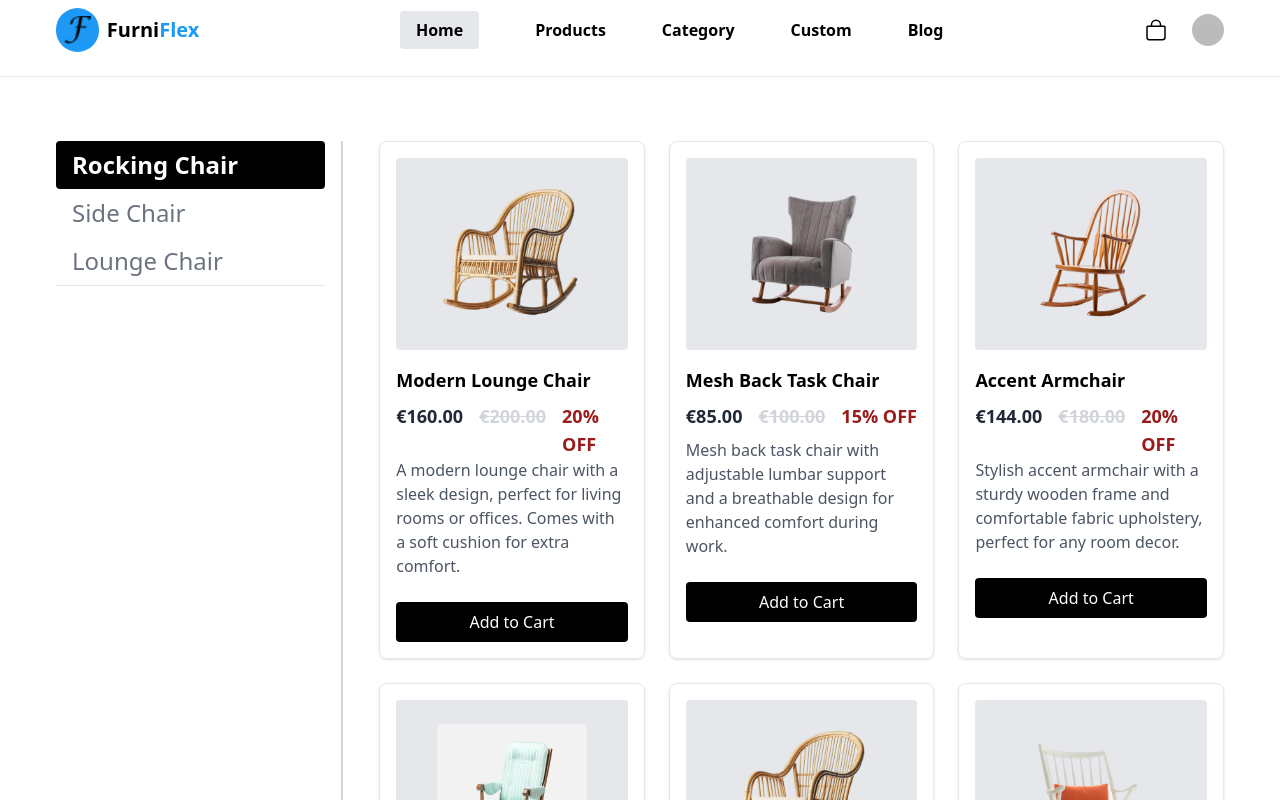
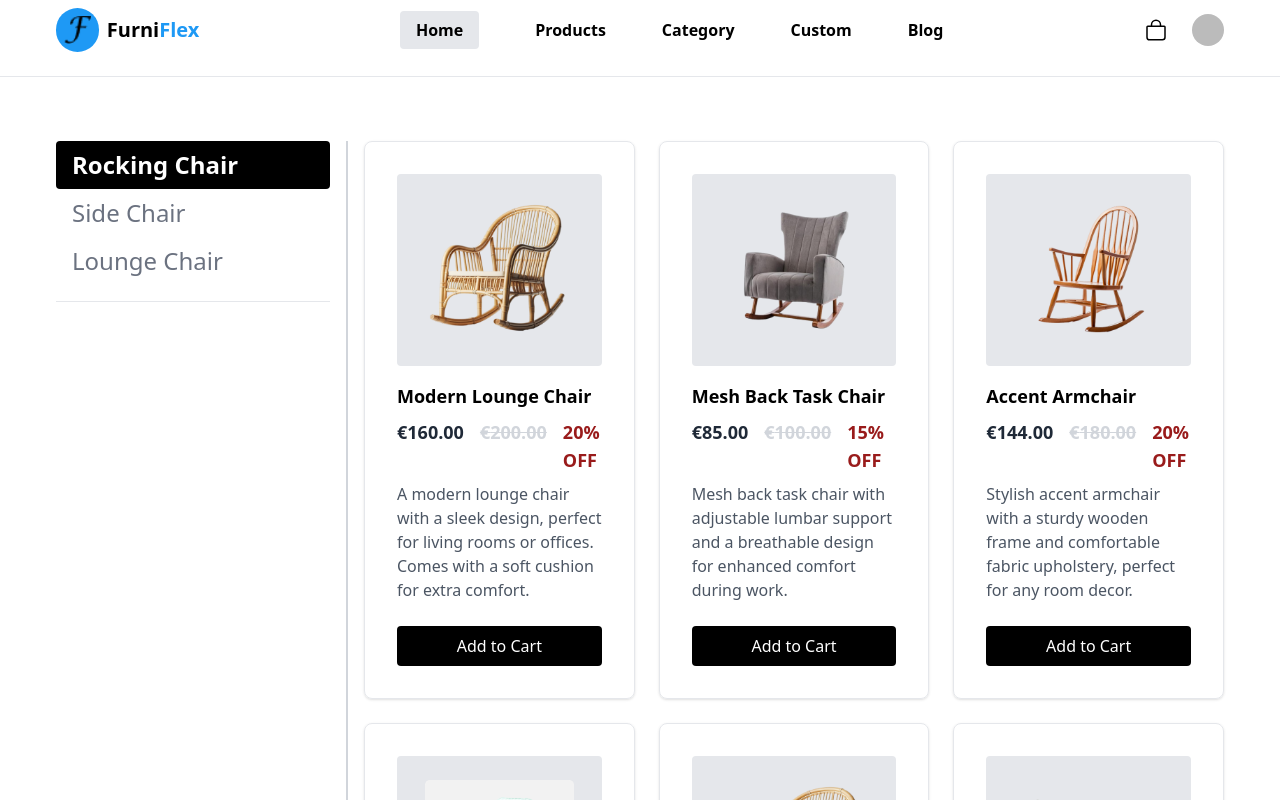
Before and after one commit to Majaharulsoft/FurniFlex, a React (Vite) app: page / in a window 1280 px wide. Shown: the top 800 px of the page. Built offline with nearby package versions, Linux system fonts and the light colour scheme; no server answers; sample sign-in values are in the browser's storage.

Commit message:
update product card page

```diff
--- a/src/components/Navbar.jsx
+++ b/src/components/Navbar.jsx
@@ -46,38 +46,17 @@ const Navbar = () => {
         </NavLink>
       </li>
       <li className="px-4 font-semibold">
-        <NavLink
-          to="/category"
-          className={({ isActive }) =>
-            isActive
-              ? "bg-gray-200 text-black py-2 px-4 rounded"
-              : "text-black hover:text-gray-500"
-          }
-        >
+        <NavLink>
           Category
         </NavLink>
       </li>
       <li className="px-4 font-semibold">
-        <NavLink
-          to="/custom"
-          className={({ isActive }) =>
-            isActive
-              ? "bg-gray-200 text-black py-2 px-4 rounded"
-              : "text-black hover:text-gray-500"
-          }
-        >
+        <NavLink>
           Custom
         </NavLink>
       </li>
       <li className="px-4 font-semibold">
-        <NavLink
-          to="/blog"
-          className={({ isActive }) =>
-            isActive
-              ? "bg-gray-200 text-black py-2 px-4 rounded"
-              : "text-black hover:text-gray-500"
-          }
-        >
+        <NavLink>
           Blog
         </NavLink>
       </li>
--- a/src/pages/Products/ProductCard.jsx
+++ b/src/pages/Products/ProductCard.jsx
@@ -6,6 +6,8 @@ const ProductCard = ({ product }) => {
 
   return (
     <>
+      <div className="p-4 max-w-sm md:max-w-md lg:max-w-lg mx-auto">
+      {/* Image Container */}
       <div className="w-full h-48 bg-gray-200 flex items-center justify-center rounded mb-4">
         <img
           src={product.image}
@@ -13,26 +15,41 @@ const ProductCard = ({ product }) => {
           className="object-cover p-6 max-w-full max-h-full rounded"
         />
       </div>
-      <h3 className="text-lg font-semibold mb-2">{product.name}</h3>
 
-      <div className="flex gap-4">
-        <div className="text-lg text-gray-800 font-bold mb-2">
+      {/* Product Name */}
+      <h3 className="text-lg font-semibold mb-2 text-center lg:text-left">
+        {product.name}
+      </h3>
+
+      {/* Price Section */}
+      <div className="flex gap-4 justify-center lg:justify-start mb-2">
+        {/* Offer Price */}
+        <div className="text-lg text-gray-800 font-bold">
           €{product.offerPrice.toFixed(2)}
         </div>
+        {/* Regular Price */}
         <div className="text-lg text-gray-300 font-bold line-through">
           €{product.regularPrice.toFixed(2)}
         </div>
+        {/* Discount Percentage */}
         <div className="text-lg text-red-800 font-bold">
           {product.offerPercentage}% OFF
         </div>
       </div>
-      <p className="text-gray-600 mb-2">{product.description}</p>
+
+      {/* Description */}
+      <p className="text-gray-600 mb-2 text-center lg:text-left">
+        {product.description}
+      </p>
+
+      {/* Add to Cart Button */}
       <button
         className="mt-4 w-full bg-black text-white py-2 rounded hover:bg-gray-800"
-        onClick={() => addToCart(product)} // Add to cart handler
+        onClick={() => addToCart(product)}
       >
         Add to Cart
       </button>
+    </div>
     </>
   );
 };
--- a/src/pages/Products/ProductsPage.jsx
+++ b/src/pages/Products/ProductsPage.jsx
@@ -40,15 +40,15 @@ const ProductsPage = () => {
   };
 
   return (
-    <div className="container px-14 py-8">
-      <div className="flex">
+    <div className="container px-4 md:px-10 lg:px-14 py-8">
+    <div className="flex flex-col md:flex-row">
       {/* Left Sidebar */}
-        <div className="w-1/4 pr-4 border-r-2 border-gray-300 mr-5">
+      <div className="w-full md:w-1/4 md:pr-4 border-b-2 md:border-b-0 md:border-r-2 border-gray-300 mb-6 md:mb-0">
         <ul>
           {categories.map((category) => (
             <li
               key={category}
-                className={`cursor-pointer py-2 px-4 rounded text-gray-500 text-2xl hover:bg-gray-100 ${
+              className={`cursor-pointer py-2 px-4 rounded text-gray-500 text-xl md:text-2xl hover:bg-gray-100 ${
                 selectedCategory === category
                   ? "bg-black text-white font-semibold hover:bg-black"
                   : ""
@@ -62,12 +62,12 @@ const ProductsPage = () => {
             </li>
           ))}
         </ul>
-          <hr className="transition" />
+        <hr className="transition mt-4" />
       </div>
 
       {/* Products Section */}
-        <div className="w-3/4">
-          <div className="grid grid-cols-1 sm:grid-cols-2 lg:grid-cols-3 gap-6 pl-4">
+      <div className="w-full md:w-3/4">
+        <div className="grid grid-cols-1 sm:grid-cols-2 lg:grid-cols-3 gap-6 pl-0 md:pl-4">
           {currentProducts.map((product) => (
             <div
               key={product.id}
@@ -79,6 +79,7 @@ const ProductsPage = () => {
         </div>
 
         {/* Pagination Controls */}
+        <div className="mt-6">
           <Pagination
             currentPage={currentPage}
             totalPages={totalPages}
@@ -87,6 +88,7 @@ const ProductsPage = () => {
         </div>
       </div>
     </div>
+  </div>
   );
 };
 
```
Lines whose indentation alone changed are shown as unchanged.
